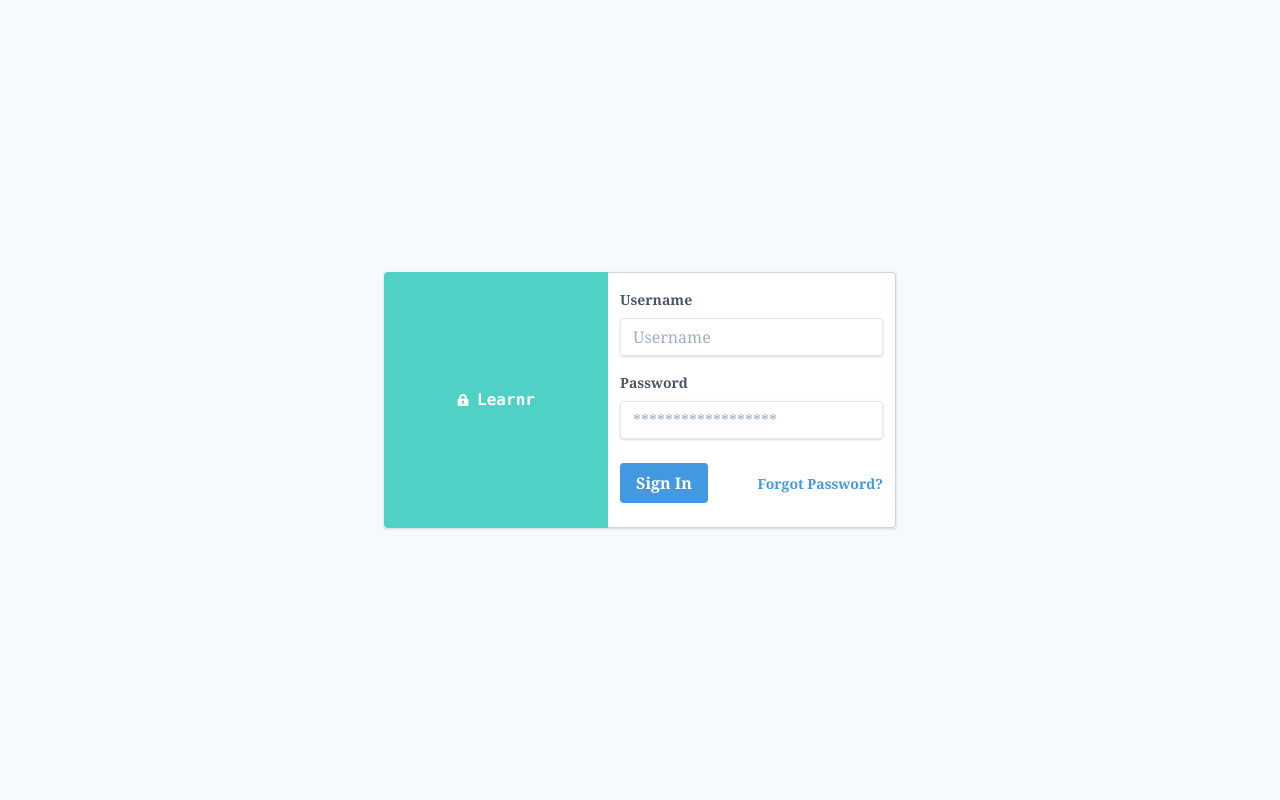
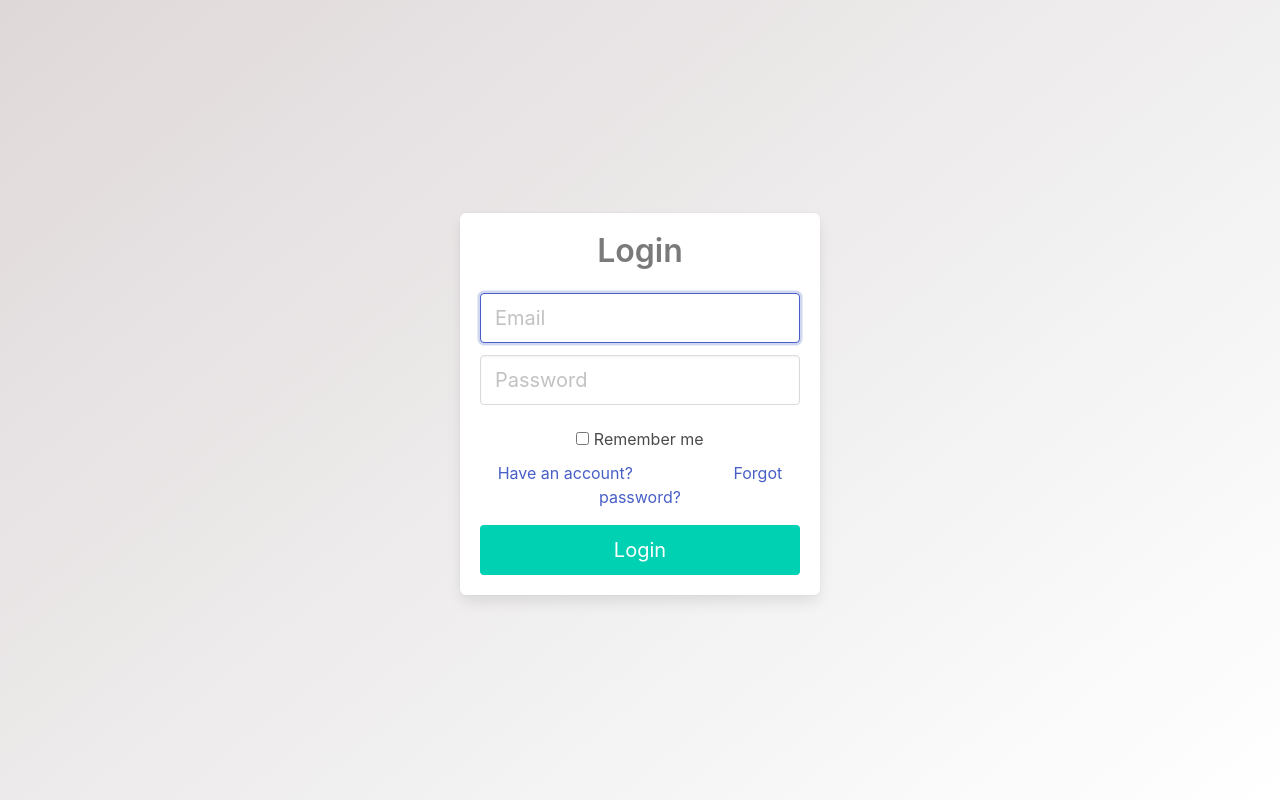
Before and after one commit to decyphr-net/learnr, a Django app: page /accounts/login/ in a window 1280 px wide. Run offline with Django 3.2, Linux system fonts and the light colour scheme; style sheets or scripts are compiled from the project's sources.

Commit message:
Move accounts from Tailwind to Bulma

```diff
--- a/accounts/templates/accounts-base.html
+++ b/accounts/templates/accounts-base.html
@@ -5,17 +5,15 @@
     <meta charset="UTF-8" />
     <meta name="viewport" content="width=device-width, initial-scale=1.0" />
     <meta http-equiv="X-UA-Compatible" content="ie=edge" />
-    <title>Tailwind CSS Skeleton</title>
+    <title>{% block title %}{% endblock %}</title>
     <meta name="description" content="" />
     <meta name="keywords" content="" />
     <meta name="author" content="" />
-
+    <link rel="stylesheet" href="https://cdnjs.cloudflare.com/ajax/libs/bulma/0.9.1/css/bulma.min.css" />
     <link rel="stylesheet" href="{% static 'css/styles.css' %}" />
   </head>
 
-  <body class="bg-gray-100 font-serif leading-normal tracking-normal">
-    <div class="flex w-screen items-center justify-center h-screen">
-      {% block content %} {% endblock %}
-    </div>
+  <body>
+    {% block content %} {% endblock %}
   </body>
 </html>
--- a/accounts/templates/login.html
+++ b/accounts/templates/login.html
@@ -1,73 +1,35 @@
 {% extends 'accounts-base.html' %} {% block content %}
-<div class="account-panel-wrapper lg:max-w-full lg:flex">
-  <div class="account-panel lg:w-2/5">
-    <div
-      class="account-panel-left md:h-64 lg:w-56 lg:rounded-t-none lg:rounded-l"
-    >
-      <p class="account-panel-left-icon">
-        <svg
-          class="fill-current text-white w-3 h-3 mr-2"
-          xmlns="http://www.w3.org/2000/svg"
-          viewBox="0 0 20 20"
-        >
-          <path
-            d="M4 8V6a6 6 0 1 1 12 0v2h1a2 2 0 0 1 2 2v8a2 2 0 0 1-2 2H3a2 2 0 0 1-2-2v-8c0-1.1.9-2 2-2h1zm5 6.73V17h2v-2.27a2 2 0 1 0-2 0zM7 6v2h6V6a3 3 0 0 0-6 0z"
-          />
-        </svg>
-      </p>
-      <h1 class="account-panel-left-title">Learnr</h1>
-    </div>
-    <div
-      class="account-panel-right lg:border-l-0 lg:border-t lg:border-gray-400 lg:rounded-b-none lg:rounded-r md:w-64"
-    >
-      <div class="my-4">
-        <form method="POST" action="{% url 'login' %}">
-          {% csrf_token %}
-          <div class="mb-4">
-            <label
-              class="block text-gray-700 text-sm font-bold mb-2"
-              for="username"
-            >
-              Username
+<div class="hero is-fullheight is-light is-bold">
+  <div class="hero-body">
+    <div class="container has-text-centered">
+      <div class="column is-4 is-offset-4">
+        <div class="box">
+          <h3 class="title has-text-grey">Login</h3>
+
+          <form method="POST" action="{% url 'login' %}">
+            {% csrf_token %}
+            <div class="field">
+              <div class="control">
+                <input class="input is-medium" name="username" type="text" placeholder="Email" autofocus="">
+              </div>
+            </div>
+            <div class="field">
+              <div class="control">
+                <input class="input is-medium" name="password" type="password" placeholder="Password">
+              </div>
+            </div>
+            <label class="checkbox m-3">
+              <input type="checkbox">
+                Remember me
             </label>
-            <input
-              class="text-input focus:outline-none focus:shadow-outline"
-              id="username"
-              type="text"
-              placeholder="Username"
-              name="username"
-            />
-          </div>
-          <div class="mb-6">
-            <label
-              class="block text-gray-700 text-sm font-bold mb-2"
-              for="password"
-            >
-              Password
-            </label>
-            <input
-              class="text-input focus:outline-none focus:shadow-outline"
-              id="password"
-              type="password"
-              placeholder="******************"
-              name="password"
-            />
-          </div>
-          <div class="flex items-center justify-between">
-            <button
-              class="btn hover:bg-blue-700 focus:outline-none focus:shadow-outline"
-              type="submit"
-            >
-              Sign In
-            </button>
-            <a
-              class="inline-block align-baseline font-bold text-sm text-blue-500 hover:text-blue-800"
-              href="#"
-            >
-              Forgot Password?
-            </a>
-          </div>
-        </form>
+            <div class="is-block mb-4">
+              <a class="mr-6 has-text-link" href="">Have an account?</a>
+              <a class="ml-6 has-text-link" href="">Forgot password?</a>
+            </div>
+            <button class="button is-medium is-block is-primary is-fullwidth">Login</button>
+          </form>
+        </div>
+
       </div>
     </div>
   </div>
```
Also changed, not shown: accounts/templates/register.html (+40 -2 lines).
